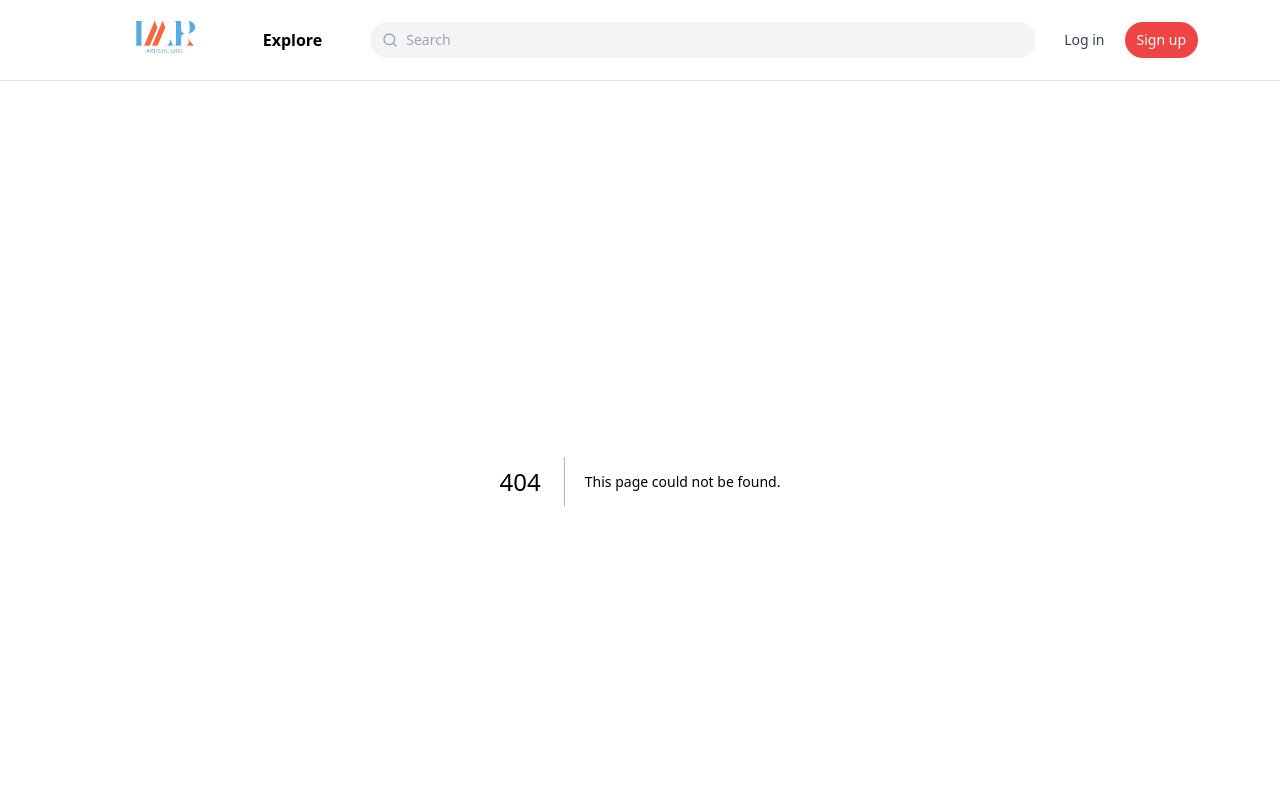
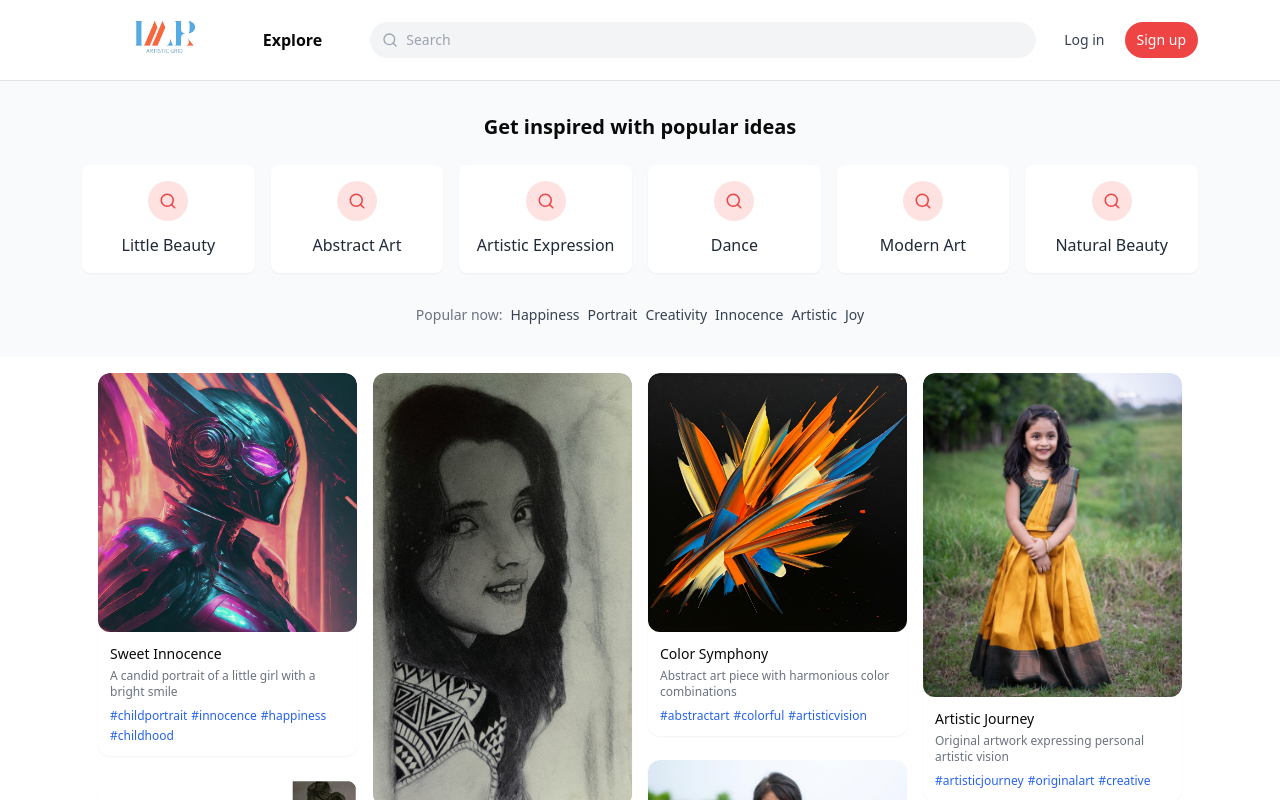
Before and after one commit to imranprof/imr-artistic-grid, a Next.js app: page /explore in a window 1280 px wide. Before the commit this address had no page. Shown: the top 800 px of the page. Built offline with nearby package versions, Linux system fonts and the light colour scheme.

Commit message:
feat: add explore page for gallery

```diff
--- /dev/null
+++ b/src/app/explore/page.tsx
@@ -0,0 +1,18 @@
+import HomeArtGallery from "@/components/gallery/HomeArtGallery"
+import PopularSearchIdeas from "@/components/search/PopularSearchIdeas"
+import gallery from "@/content/gallery/gallery.json"
+
+
+const galleryData = gallery.gallery
+const Explore = () => {
+  return (
+    <div>
+      <PopularSearchIdeas />
+      <div className="container">
+        <HomeArtGallery galleryData={galleryData} />
+      </div>
+    </div>
+  )
+}
+
+export default Explore
--- a/src/app/page.tsx
+++ b/src/app/page.tsx
@@ -1,18 +1,13 @@
 import HomeArtGallery from "@/components/gallery/HomeArtGallery";
 import { Hero } from "@/components/home/Hero";
-import PopularSearchIdeas from "@/components/search/PopularSearchIdeas";
-import gallery from "@/content/gallery/gallery.json"
 
-const galleryData = gallery.gallery
+
+
 export default function Home() {
 
   return (
     <main>
       <Hero />
-      <PopularSearchIdeas />
-      <div className="container">
-        <HomeArtGallery galleryData={galleryData} />
-      </div>
     </main>
   );
 }
```
